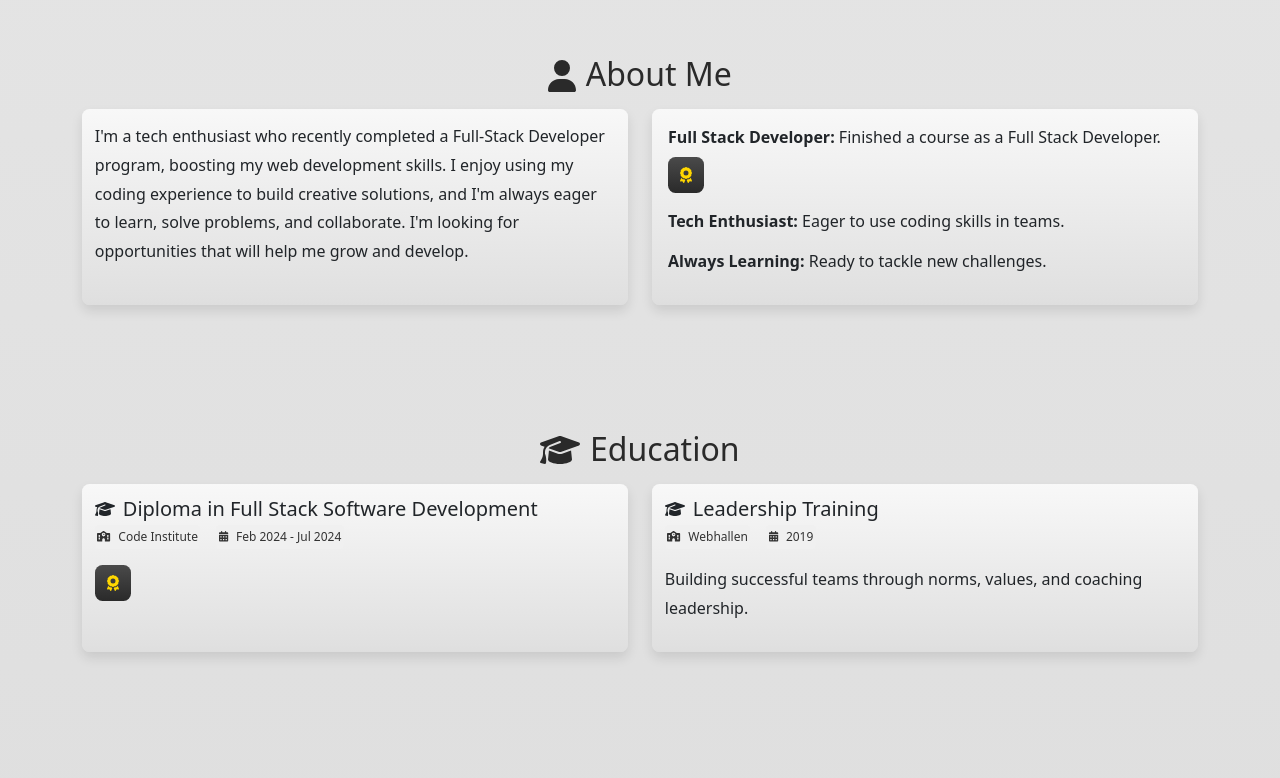
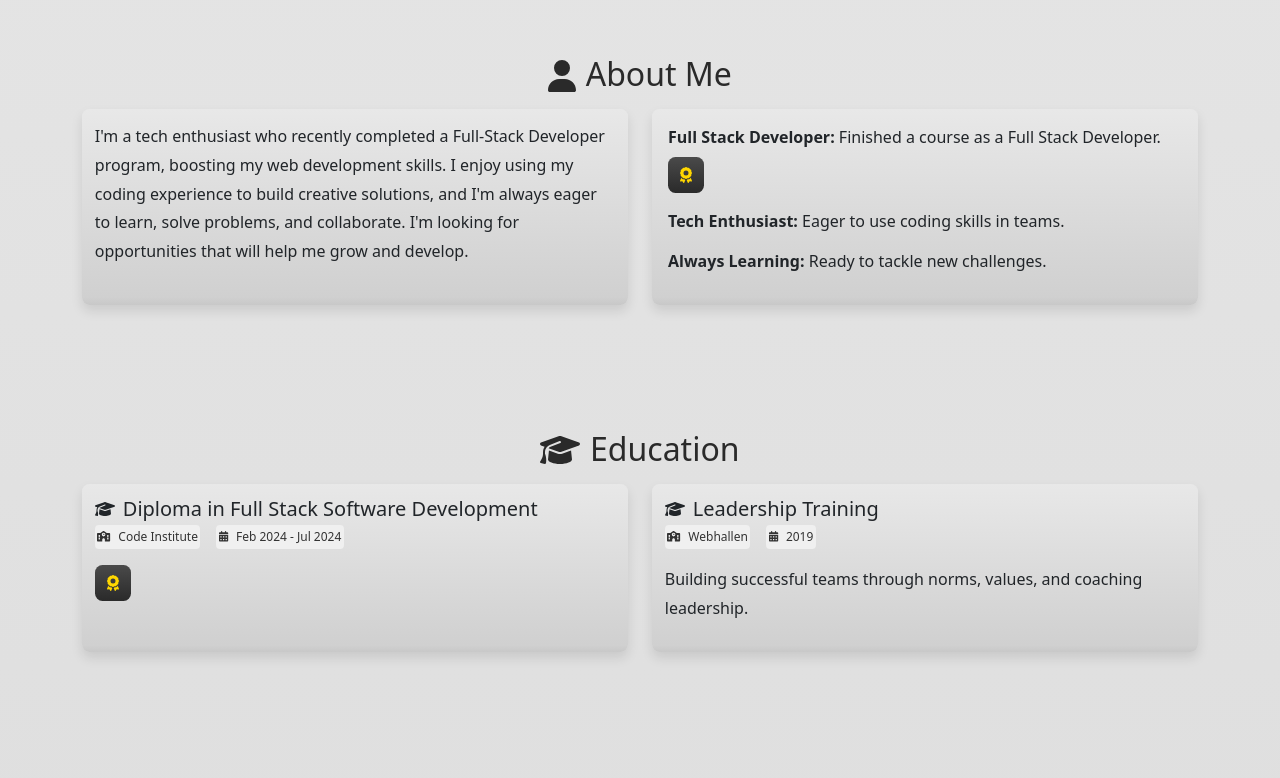
Before and after one commit to j0hanz/j0hanz-portfolio, a React (Create React App) app: page / in a window 1280 px wide. Shown: the part 752-1530 px from the top of the page. Built offline with nearby package versions, Linux system fonts and the light colour scheme.

Commit message:
Refactor background gradient colors in App.module.css

```diff
--- a/src/App.module.css
+++ b/src/App.module.css
@@ -124,20 +124,20 @@ code {
 .cardBgColor {
   background: linear-gradient(
     180deg,
-    #f8f8f8 0%,
-    #f6f6f6 8%,
-    #f4f4f4 16%,
-    #f2f2f2 24%,
-    #f0f0f0 32%,
-    #eeeeee 40%,
-    #ececec 48%,
-    #eaeaea 56%,
-    #e8e8e8 64%,
-    #e6e6e6 72%,
-    #e4e4e4 80%,
-    #e2e2e2 88%,
-    #e0e0e0 96%,
-    #dedede 100%
+    #e8e8e8 0%,
+    #e6e6e6 8%,
+    #e4e4e4 16%,
+    #e2e2e2 24%,
+    #e0e0e0 32%,
+    #dedede 40%,
+    #dcdcdc 48%,
+    #dadada 56%,
+    #d8d8d8 64%,
+    #d6d6d6 72%,
+    #d4d4d4 80%,
+    #d2d2d2 88%,
+    #d0d0d0 96%,
+    #c8c8c8 100%
   );
   border: none !important;
   border-radius: 7.5px !important;
```
